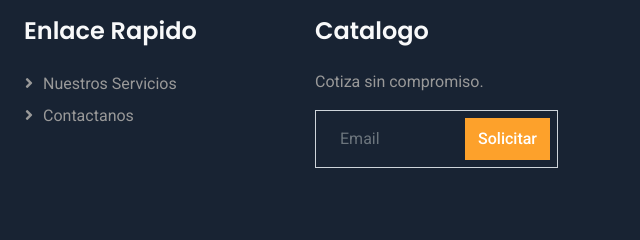
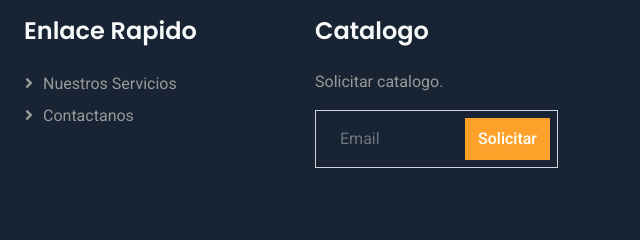
Before and after one commit to CristoperYarleque/archelda, a plain HTML site: page contact.html in a window 1280 px wide. Shown: the part 1239-1479 px from the top of the page, 640-1280 px from the left. Drawn offline with nearby package versions, Linux system fonts and the light colour scheme.

Commit message:
chore: final testing

```diff
--- a/contact.html
+++ b/contact.html
@@ -272,7 +272,7 @@
           <div class="col-lg-3 col-md-6">
             <h4 class="text-light mb-4">
               Catalogo</h4>
-            <p>Cotiza sin compromiso.</p>
+            <p>Solicitar catalogo.</p>
             <div class="position-relative mx-auto" style="max-width: 400px">
               <form action="https://formsubmit.co/8601184c1a91f270365d43f12df11857" method="POST">
                 <input
```
Also changed, not shown: service.html (+1 -1 lines).
